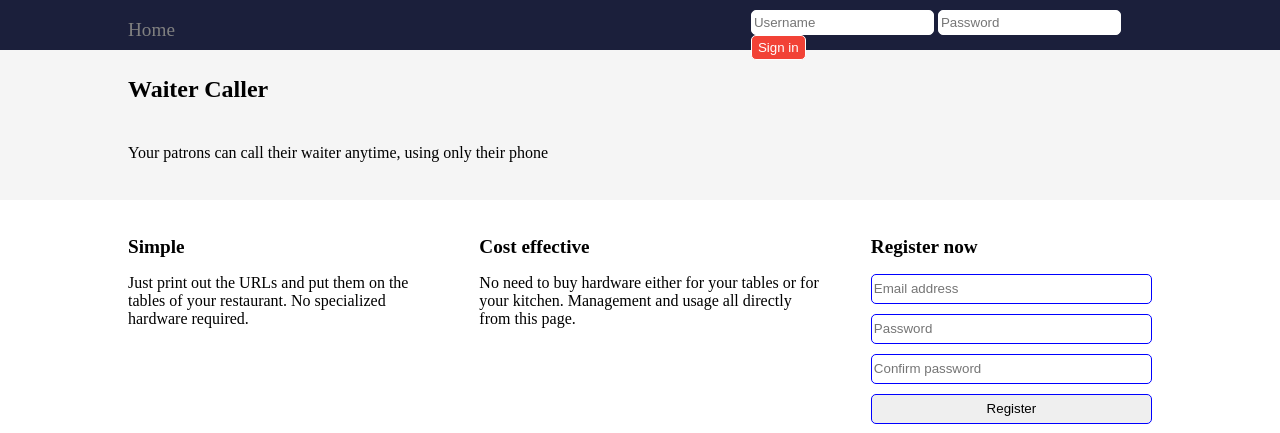
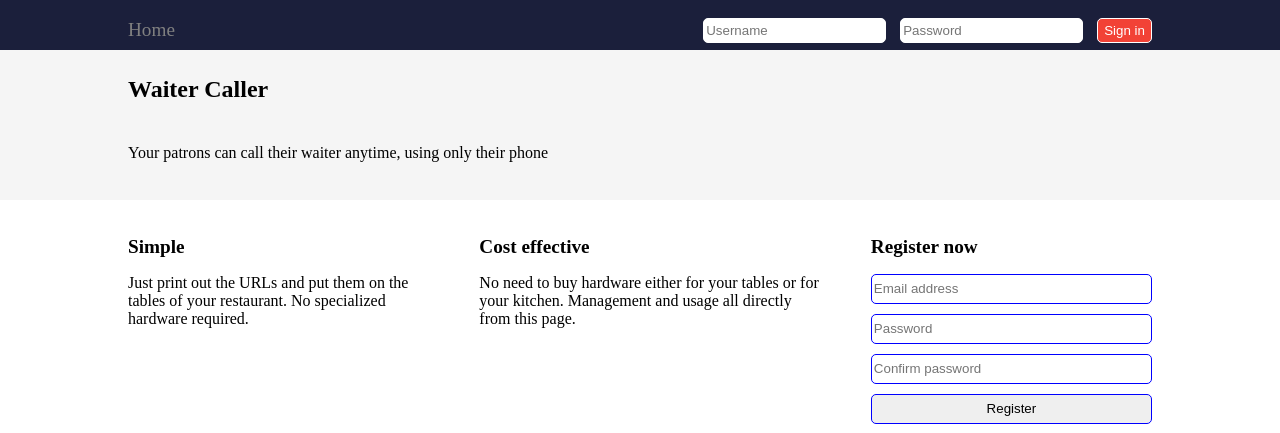
Before and after one commit to Gbemmiey/waiter-caller, a Flask app: page / in a window 1280 px wide. Shown: the top 433 px of the page. Run offline with Flask 2, Linux system fonts and the light colour scheme.

Commit message:
Update: Fixed Navbar

```diff
--- a/app.py
+++ b/app.py
@@ -1,12 +1,22 @@
 from flask import Flask
 from flask import render_template
+from flask_login import LoginManager
+from flask_login import login_required
+
 
 app = Flask(__name__)
+login_manager = LoginManager()
 
 
 @app.route('/')
-def hello_world():
+def home():
     return render_template('home.html')
+
+
+@app.route('/account')
+@login_required
+def account():
+    return "You are logged in"
 
 
 if __name__ == '__main__':
--- a/static/css/home.css
+++ b/static/css/home.css
@@ -23,7 +23,6 @@ nav div {
 }
 nav .home {
   margin-left: 10%;
-  margin-right: 45%;
 }
 nav .home a {
   font-size: 1.2em;
@@ -32,11 +31,15 @@ nav .home a {
 }
 nav .login {
   margin-right: 10%;
-  place-content: space-between;
+  float: right;
   width: 100%;
   display: inline-block;
 }
+nav .login form {
+  float: right;
+}
 nav .login form input {
+  margin-left: 10px;
   height: 25px;
   border: solid 0.1px white;
   border-radius: 5px;
--- a/static/css/home.scss
+++ b/static/css/home.scss
@@ -24,7 +24,6 @@ nav {
 
   .home {
     margin-left: 10%;
-    margin-right: 45%;
 
     a {
       font-size: 1.2em;
@@ -36,12 +35,15 @@ nav {
 
   .login {
     margin-right: 10%;
-    place-content: space-between;
+    float: right;
     width: 100%;
     display: inline-block;
 
     form {
+      float: right;
+
       input {
+        margin-left: 10px;
         height: 25px;
         border: solid 0.1px white;
         border-radius: 5px;
```
Also changed, not shown: 1 other file.
